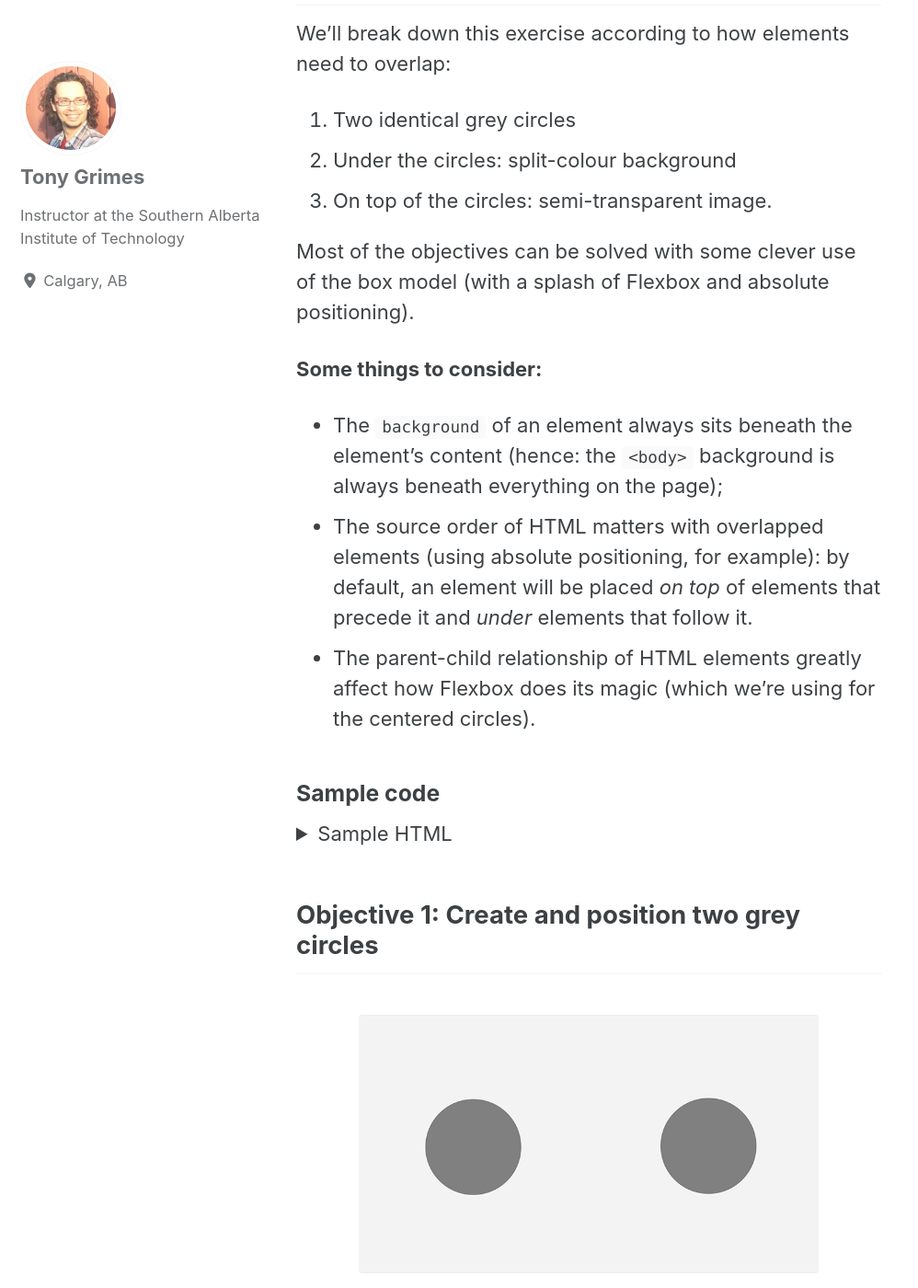
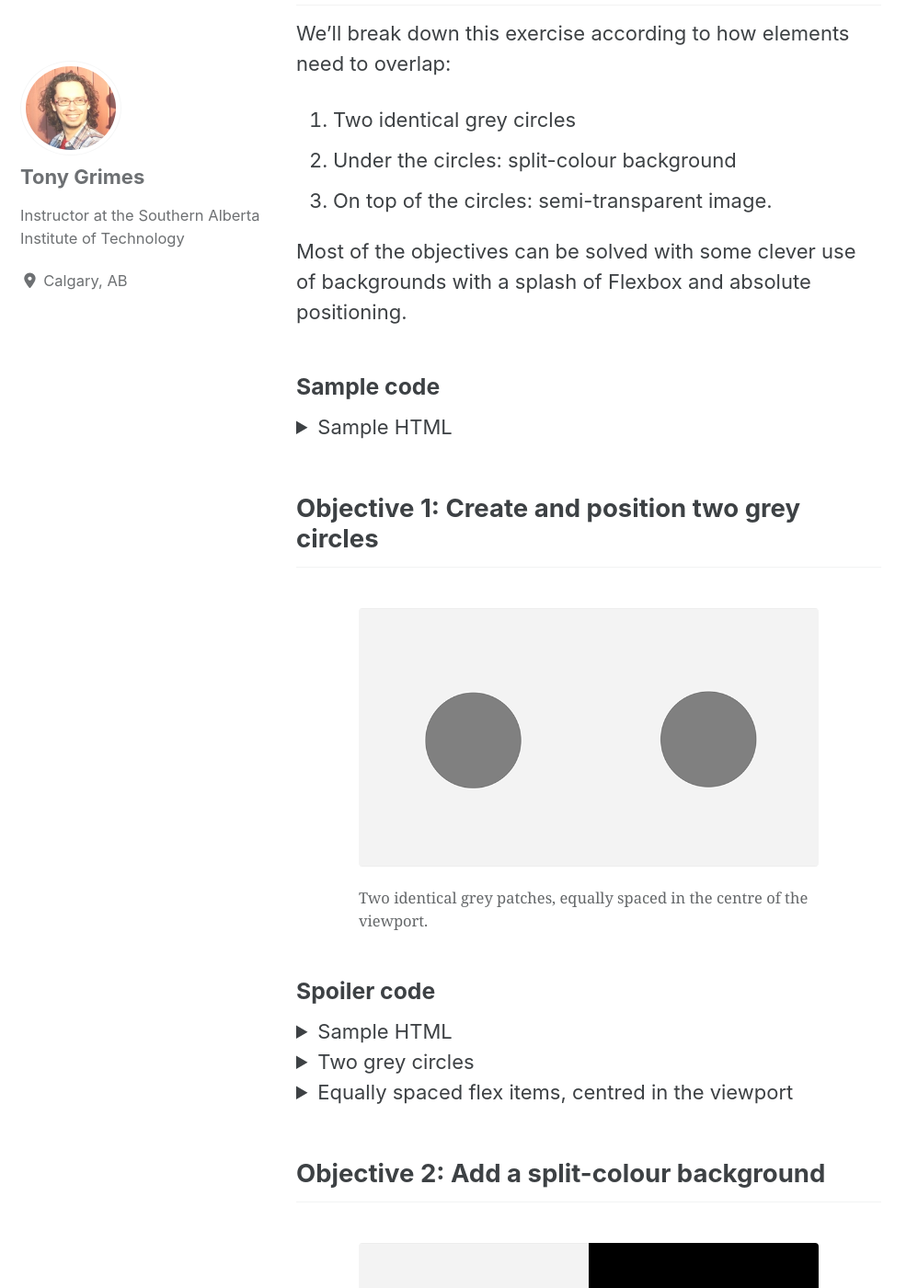
Before and after one commit to browsertherapy/browsertherapy.github.io, a Jekyll site: the page built from _posts/2020-06-02-tissue-contrast.md, in a window 1280 px wide and 1400 px high, scrolled down 1442 px. Shown: the whole window at 92% size, without its empty margins (0-998 px from the left). Built offline with Jekyll 4.4.1, drawn with Linux system fonts in a browser that asks for light colours; cached includes are drawn as plain includes; nearby versions of some CDN libraries; some of the changed text lies outside the part shown.

Commit message:
trimmed Plan section

```diff
--- a/_posts/2020-06-02-tissue-contrast.md
+++ b/_posts/2020-06-02-tissue-contrast.md
@@ -24,13 +24,7 @@ We'll break down this exercise according to how elements need to overlap:
 2. Under the circles: split-colour background
 3. On top of the circles: semi-transparent image.
 
-Most of the objectives can be solved with some clever use of the box model (with a splash of Flexbox and absolute positioning).
-
-**Some things to consider:**
-
-- The `background` of an element always sits beneath the element's content (hence: the `<body>` background is always beneath everything on the page);
-- The source order of HTML matters with overlapped elements (using absolute positioning, for example): by default, an element will be placed *on top* of elements that precede it and *under* elements that follow it.
-- The parent-child relationship of HTML elements greatly affect how Flexbox does its magic (which we're using for the centered circles).
+Most of the objectives can be solved with some clever use of backgrounds with a splash of Flexbox and absolute positioning.
 
 ### Sample code
 {:.no_toc}
@@ -52,7 +46,7 @@ Most of the objectives can be solved with some clever use of the box model (with
   <figcaption>Two identical grey patches, equally spaced in the centre of the viewport.</figcaption>
 </figure>
 
-### Sample code
+### Spoiler code
 {:.no_toc}
 
 <details markdown="1">
@@ -107,7 +101,7 @@ Most of the objectives can be solved with some clever use of the box model (with
   <figcaption>Two identical grey patches on a split-colour background. Notice the left circle appears slightly darker than the one on the right.</figcaption>
 </figure>
 
-### Sample code
+### Spoiler code
 {:.no_toc}
 
 <details markdown="1">
@@ -136,7 +130,7 @@ Most of the objectives can be solved with some clever use of the box model (with
   <figcaption>Ovelapping a semi-transparent image over top of the background and circles greatly enhances the effect of the illusion.</figcaption>
 </figure>
 
-### Sample code
+### Spoiler code
 {:.no_toc}
 
 <details markdown="1">
@@ -184,7 +178,7 @@ Most of the objectives can be solved with some clever use of the box model (with
 ## Cleaning things up
 You might see an irritating horizontal (and vertical) scroll bar in your browser window. This is because most browsers add a default margin to their body tag. Let's remove that.
 
-### Sample code
+### Spoiler code
 {:.no_toc}
 
 <details markdown="1">
```
